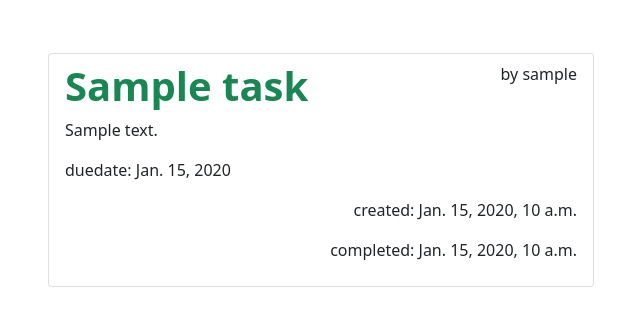
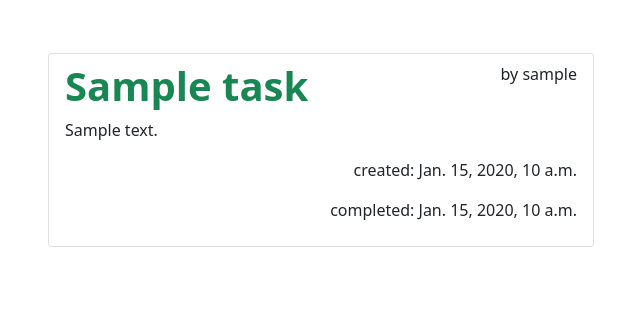
Before and after one commit to adolfolozaa/django-auth-crud, a Django app: page /tasks_completed/ in a window 1280 px wide. Shown: the part 184-510 px from the top of the page, without its empty margins (319-959 px from the left). Run offline with Django 4.2, Linux system fonts and the light colour scheme; a user stored in the database is signed in; tables that the repository leaves empty hold one stand-in row (values such as "Sample post").

Commit message:
sin duedate

```diff
--- a/tasks/forms.py
+++ b/tasks/forms.py
@@ -6,11 +6,10 @@ from .models import Task
 class TaskForm(forms.ModelForm):
     class Meta:
         model = Task
-        fields = ['title', 'description','duedate', 'important']
+        fields = ['title', 'description', 'important']
         widgets = {
             'title': forms.TextInput(attrs={'class':      'form-control', 'placeholder': 'write a title'}),
             'description': forms.Textarea(attrs={'class': 'form-control', 'placeholder': 'write a description'}),
-            'duedate': forms.DateInput (attrs={'class':      'form-control', 'placeholder': 'yyyy-mm-dd'}),
 
             'important': forms.CheckboxInput(attrs={'class': 'form-check-input m-bottom'}),
         }
--- a/tasks/models.py
+++ b/tasks/models.py
@@ -5,7 +5,6 @@ from django.contrib.auth.models import User
 class Task(models.Model):
     title = models.CharField(max_length=200)
     description = models.TextField(blank=True)
-    duedate = models.DateField(null=False, blank=True)
     created = models.DateTimeField(auto_now_add=True)
     datecompleted = models.DateTimeField(null=True, blank=True)
     important = models.BooleanField(default=False)
--- a/tasks/templates/tasks.html
+++ b/tasks/templates/tasks.html
@@ -20,7 +20,6 @@
 
                     </header>
                     <p>{{task.description}}</p>
-                    <p style="text-align:left">duedate: {{task.duedate}}</p>
                     <p style="text-align:right">created: {{task.created}}</p>
                     <p style="text-align:right">completed: {{task.datecompleted}}</p>
                 </a>
--- a/tasks/views.py
+++ b/tasks/views.py
@@ -44,7 +44,7 @@ def signup(request):
 @login_required
 def tasks(request):
     tasks = Task.objects.filter(user=request.user, datecompleted__isnull=True)
-
+    today= timezone.now()
     return render(request, 'tasks.html',{'tasks':tasks})
 
 @login_required
```
